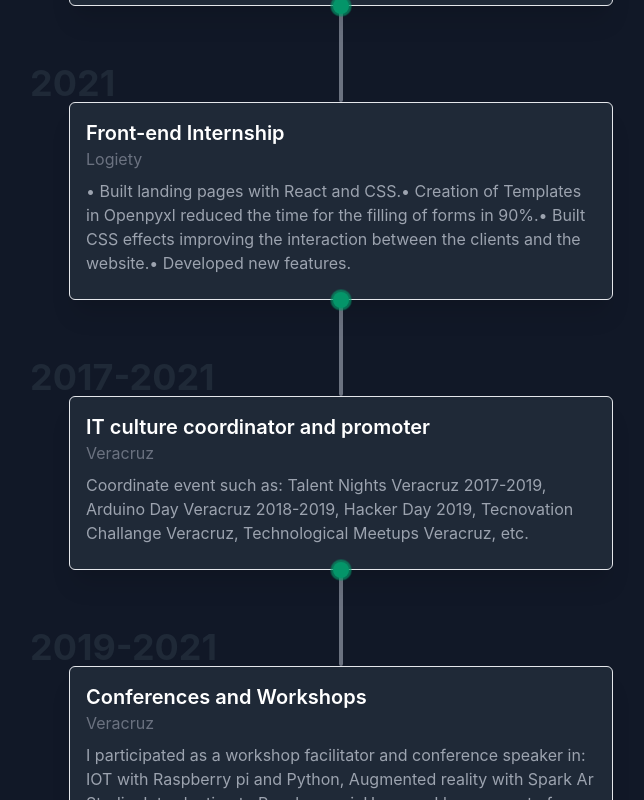
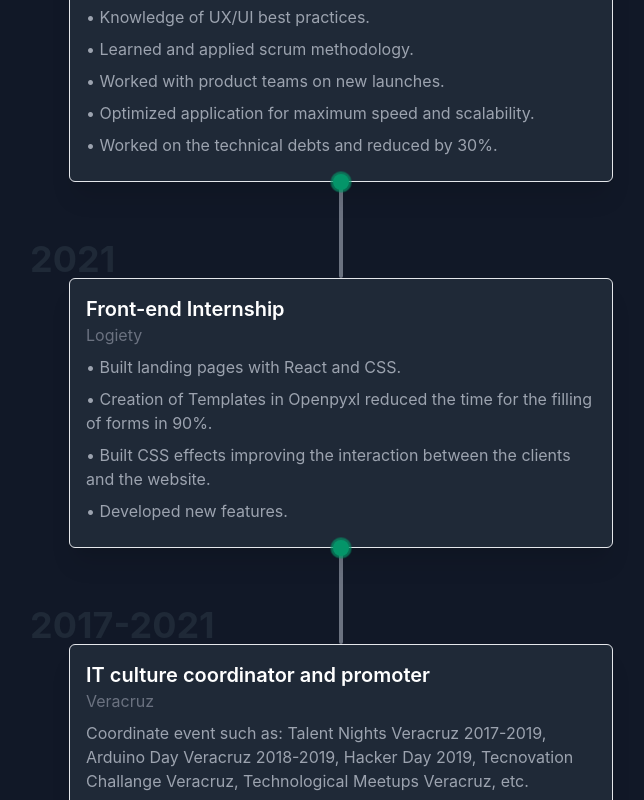
Before and after one commit to CalicheOrozco/caliche-next, a Next.js app: page /experience in a window 1280 px wide. Shown: the part 1420-2220 px from the top of the page, without its empty margins (299-943 px from the left). Built offline with nearby package versions, Linux system fonts and the light colour scheme.

Commit message:
feature: added support list in desc

```diff
--- a/components/Experience.js
+++ b/components/Experience.js
@@ -60,7 +60,14 @@ const ExperienceCard = ({ title, desc, year, company, companyLink }) => {
       <a href={companyLink} className="text-gray-500">
         {company}
       </a>
-      <p className="text-gray-600 dark:text-gray-400 my-2">{desc}</p>
+      <lu className="text-gray-600 dark:text-gray-400 my-2">
+      {Array.isArray(desc)
+        ? desc.map((user, i) => {
+          return <li className="text-gray-600 dark:text-gray-400 my-2 list-none">{`${user}`}</li>;
+          })
+        :  <li className="text-gray-600 dark:text-gray-400 my-2 list-none">{`${desc}`}</li>
+      }
+        </lu>
     </div>
   );
 };
```
